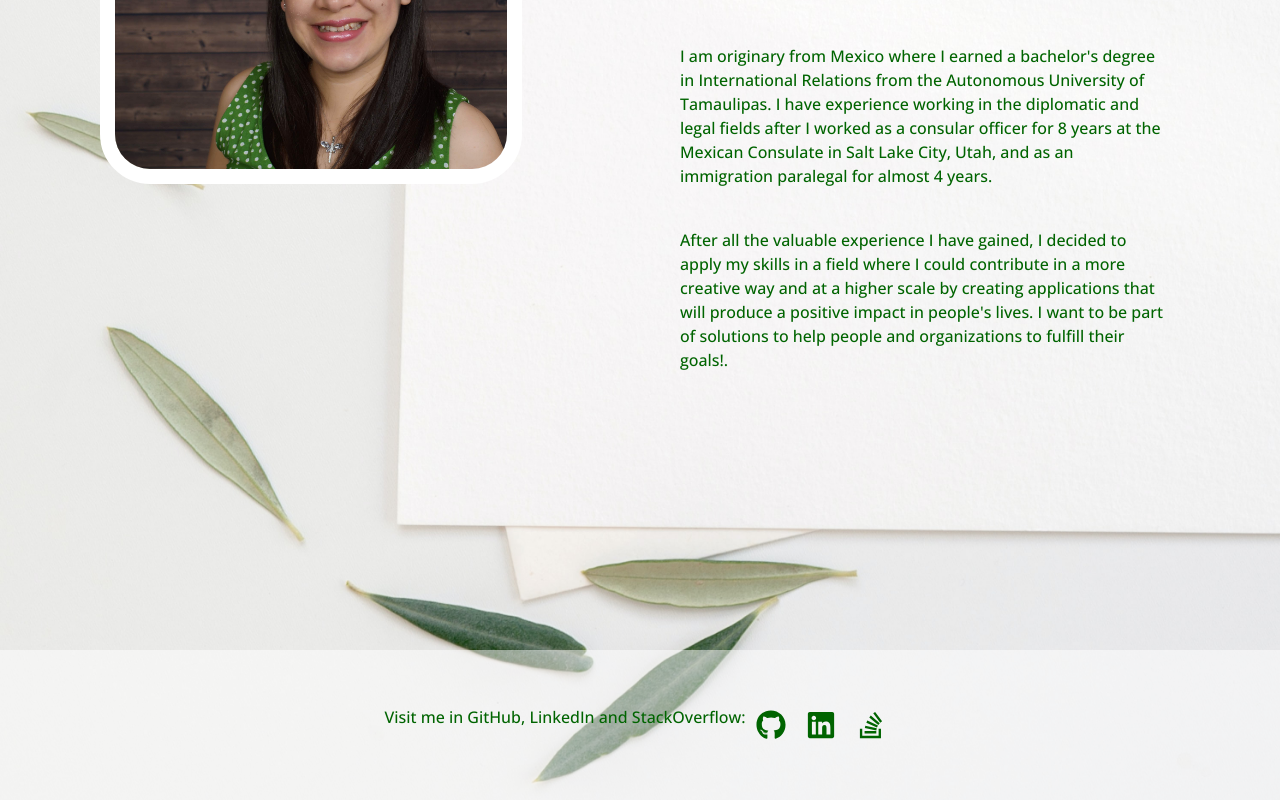
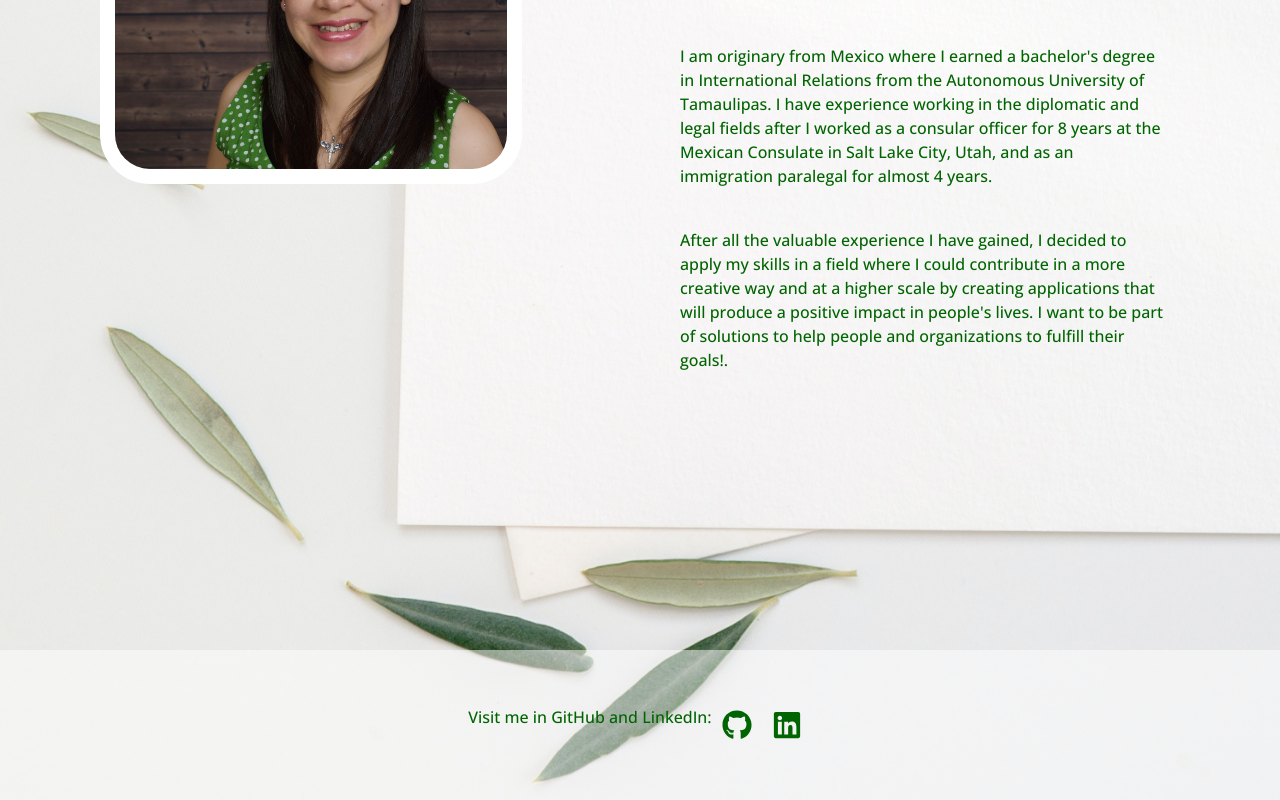
Before and after one commit to DinaLo44/react-portfolio, a React (Create React App) app: page / in a window 1280 px wide. Shown: the part 482-1282 px from the top of the page. Built offline with nearby package versions, Linux system fonts and the light colour scheme.

Commit message:
edited footer(removed StackOverflow)

```diff
--- a/src/components/Footer.js
+++ b/src/components/Footer.js
@@ -1,23 +1,17 @@
 import React from "react";
 import "./FooterStyles.css";
-import { FaGithub, FaLinkedin, FaStackOverflow } from "react-icons/fa";
+import { FaGithub, FaLinkedin } from "react-icons/fa";
 
 const Footer = () => {
   return (
     <div className="footer">
       <div className="footer-section">
-        <p>Visit me in GitHub, LinkedIn and StackOverflow: </p>
+        <p>Visit me in GitHub and LinkedIn: </p>
         <a href="https://github.com/DinaLo44">
           <FaGithub size={30} style={{ color: "darkgreen", margin: "10px" }} />
         </a>
         <a href="https://www.linkedin.com/in/dina-brady-8694b423b/">
           <FaLinkedin
-            size={30}
-            style={{ color: "darkgreen", margin: "10px" }}
-          />
-        </a>
-        <a href="https://stackoverflow.com/users/19149452/dina-brady">
-          <FaStackOverflow
             size={30}
             style={{ color: "darkgreen", margin: "10px" }}
           />
```
